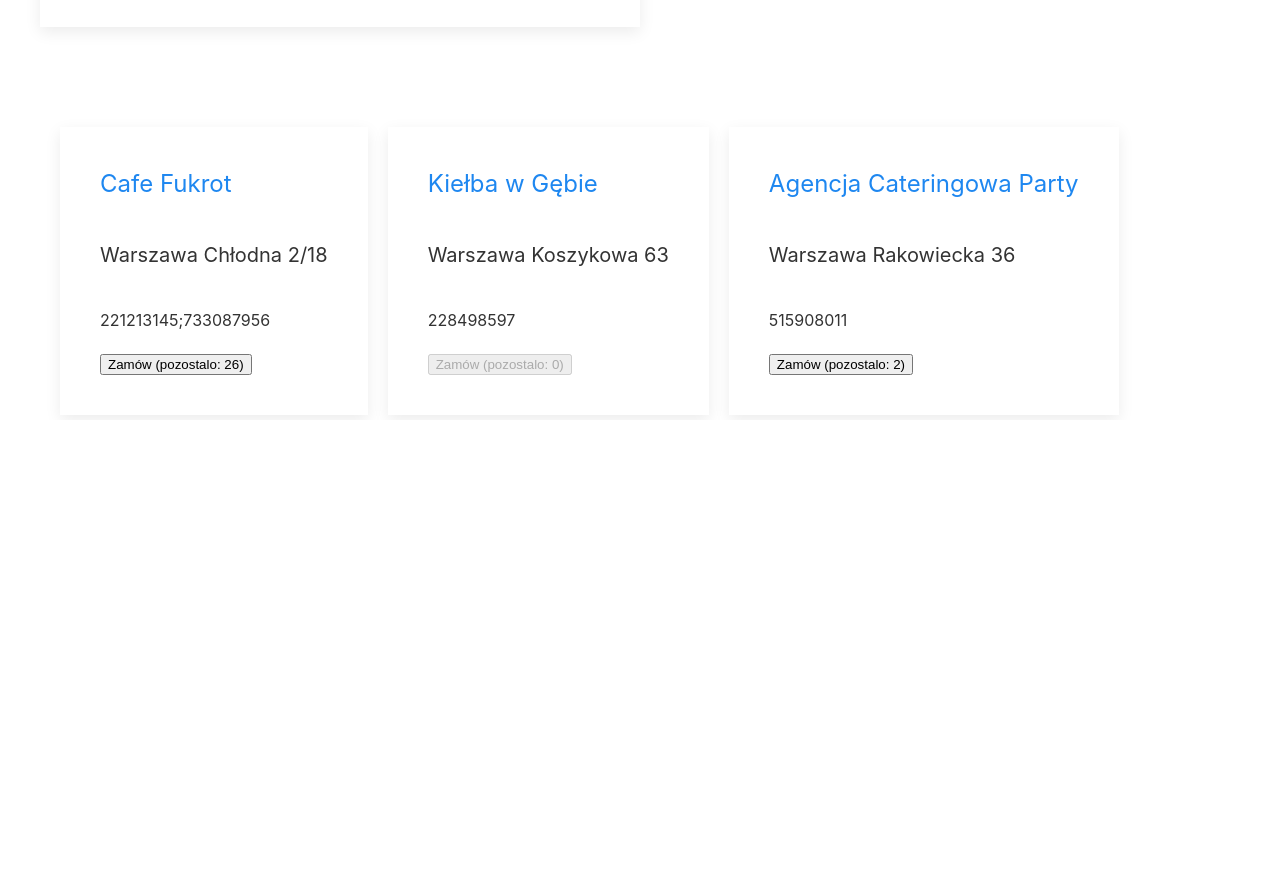
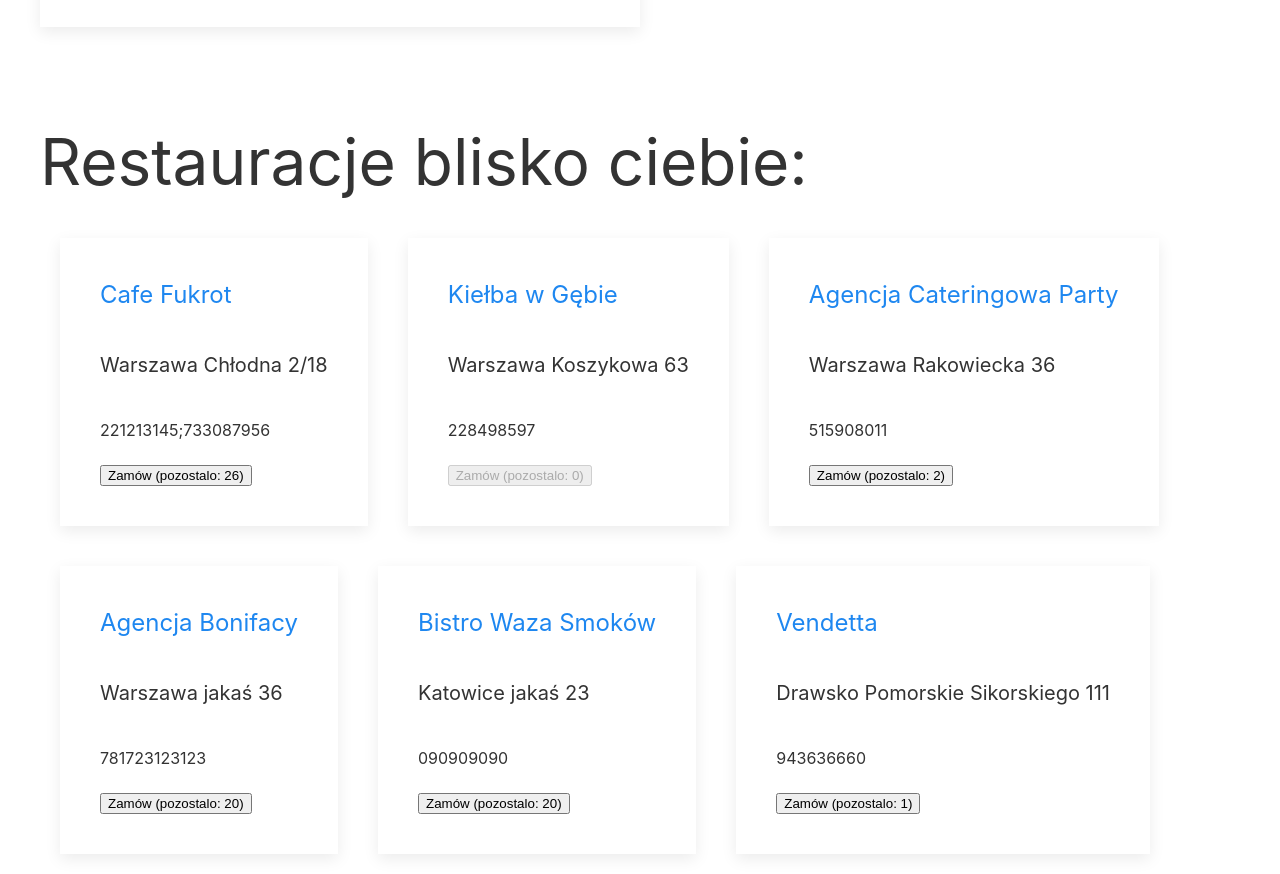
Before and after one commit to marckraw/posilek-dla-lekarzy, a React (Create React App) app: page / in a window 1280 px wide. Shown: the part 380-1254 px from the top of the page. Before the commit the page ends 800 px from the top, so only its background shows below. Built offline with nearby package versions, Linux system fonts and the light colour scheme.

Commit message:
Add some datA

```diff
--- a/src/App.js
+++ b/src/App.js
@@ -27,6 +27,30 @@ const restaurants_list = [
         address: "Rakowiecka 36",
         phone: "515908011",
         mealsLeft: "2"
+    },
+    {
+        name: "Agencja Bonifacy",
+        url: "https://facebook.com/AgencjaCateringowaParty",
+        town: "Warszawa",
+        address: "jakaś 36",
+        phone: "781723123123",
+        mealsLeft: "20"
+    },
+    {
+        name: "Bistro Waza Smoków",
+        url: "https://facebook.com/AgencjaCateringowaParty",
+        town: "Katowice",
+        address: "jakaś 23",
+        phone: "090909090",
+        mealsLeft: "20"
+    },
+    {
+        name: "Vendetta",
+        url: "https://pizzadrawsko.pl/",
+        town: "Drawsko Pomorskie",
+        address: "Sikorskiego 111",
+        phone: "943636660",
+        mealsLeft: "1"
     }
 ];
 
@@ -43,7 +67,10 @@ function App() {
             </div>
 
             <div class="uk-container" style={{ marginTop: "100px" }}>
-                <div class="uk-flex">
+                <h1 className="uk-heading-medium">
+                    Restauracje blisko ciebie:{" "}
+                </h1>
+                <div class="uk-flex uk-flex-wrap uk-flex-wrap-around">
                     {restaurants_list.map(restaurant => {
                         return <RestaurantCard data={restaurant} />;
                     })}
--- a/src/components/RestaurantCard.js
+++ b/src/components/RestaurantCard.js
@@ -5,7 +5,7 @@ const RestaurantCard = props => {
         console.log("making order....");
     };
     return (
-        <div className="uk-card uk-card-default uk-card-body uk-margin-left">
+        <div className="uk-card uk-card-default uk-card-body uk-margin-left uk-margin-right uk-margin-top uk-margin-bottom">
             <h3 className="uk-card-title">
                 <a
                     href={props.data.url}
```
